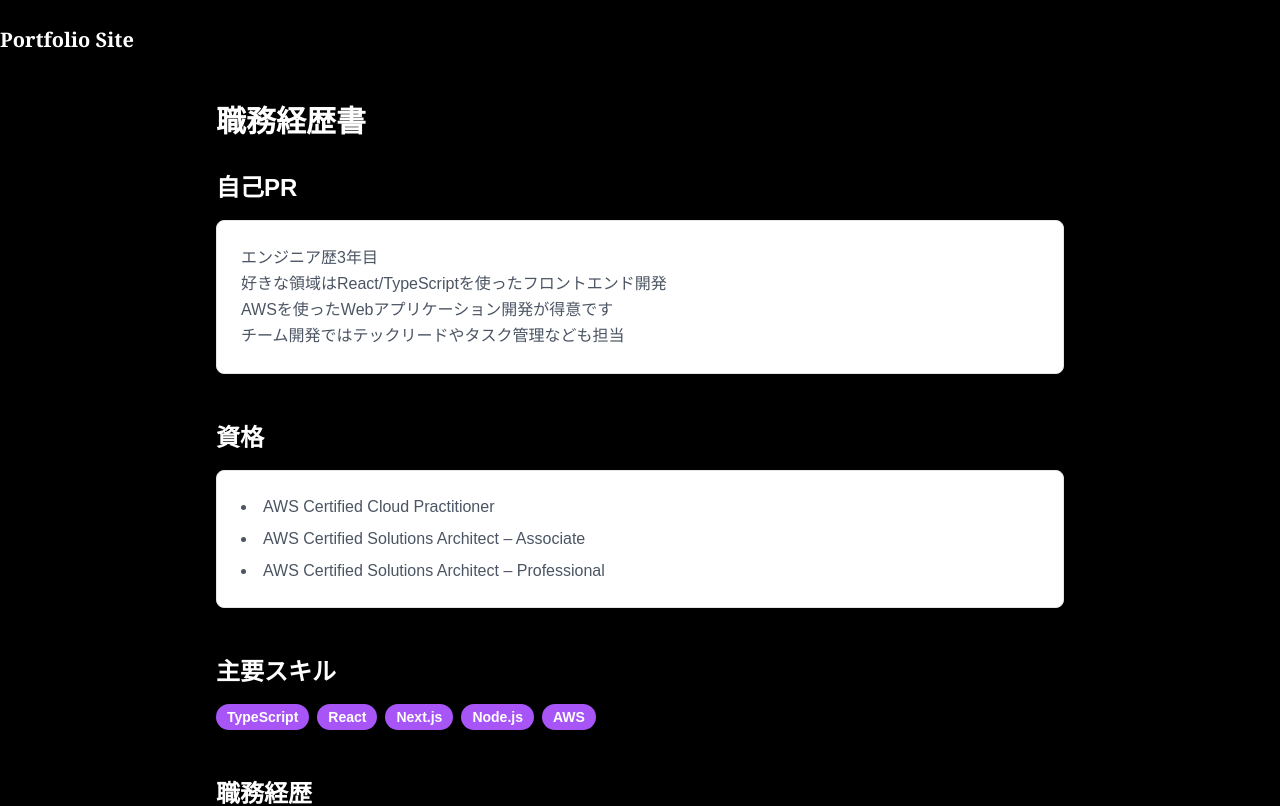
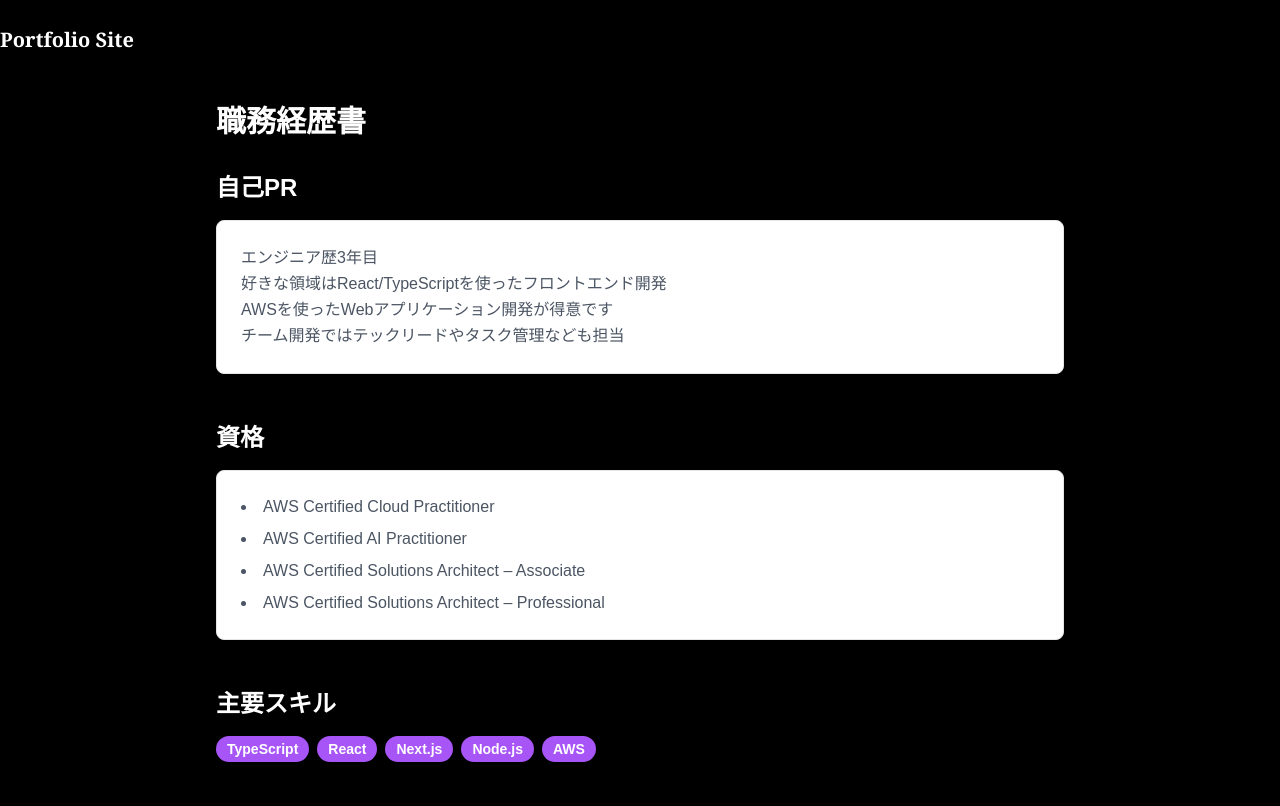
Before and after one commit to daikimatsura/portfolio, a Next.js app: page /job-history in a window 1280 px wide. Shown: the top 806 px of the page. Built offline with nearby package versions, Linux system fonts and the light colour scheme.

Commit message:
資格追加

```diff
--- a/src/components/pages/JobHistory.tsx
+++ b/src/components/pages/JobHistory.tsx
@@ -373,6 +373,7 @@ const JobHistory = () => {
             <CardContent className="p-6">
               <ul className="list-disc list-inside space-y-2 text-gray-600 dark:text-gray-300">
                 <li>AWS Certified Cloud Practitioner </li>
+                <li>AWS Certified AI Practitioner</li>
                 <li>AWS Certified Solutions Architect – Associate</li>
                 <li>AWS Certified Solutions Architect – Professional</li>
               </ul>
```
